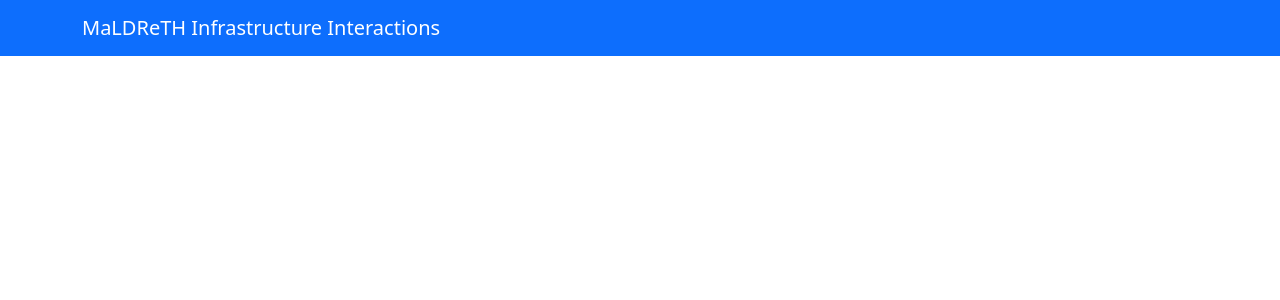
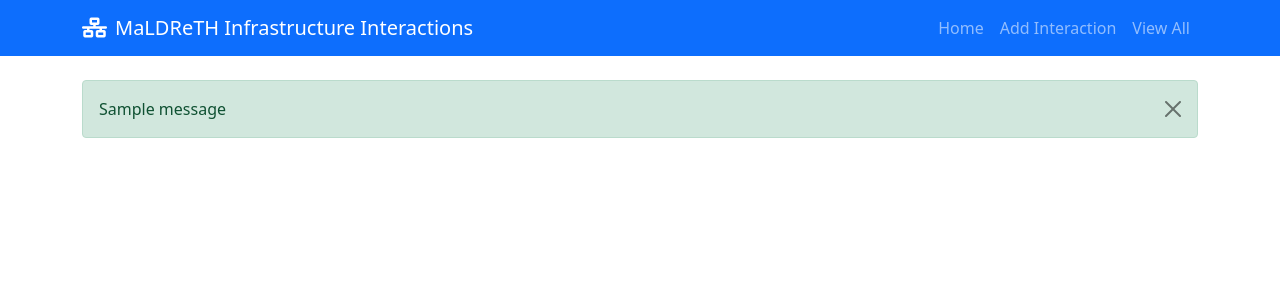
Before and after one commit to adammoore/maldreth-infrastructure-interactions, a Flask app: template templates/base.html in a window 1280 px wide. Shown: the top 300 px of the page. Run offline with Flask 3, Linux system fonts and the light colour scheme; the template is opened without the code that fills it, so the values that code supplies are empty; tables that the repository leaves empty hold one stand-in row (values such as "Sample post"); one stand-in notice (Sample message) is shown; parts of the project's set-up code (start-up, migrations or seed data) failed here and were passed over.

Commit message:
Update base.html

```diff
--- a/templates/base.html
+++ b/templates/base.html
@@ -8,14 +8,31 @@
     <link rel="stylesheet" href="https://cdnjs.cloudflare.com/ajax/libs/font-awesome/6.0.0/css/all.min.css">
 </head>
 <body>
-    <!-- TODO: Add complete base template -->
     <nav class="navbar navbar-expand-lg navbar-dark bg-primary">
         <div class="container">
-            <a class="navbar-brand" href="/">MaLDReTH Infrastructure Interactions</a>
+            <a class="navbar-brand" href="{{ url_for('index') }}">
+                <i class="fas fa-network-wired me-2"></i>MaLDReTH Infrastructure Interactions
+            </a>
+            <div class="navbar-nav">
+                <a class="nav-link" href="{{ url_for('index') }}">Home</a>
+                <a class="nav-link" href="{{ url_for('add_interaction') }}">Add Interaction</a>
+                <a class="nav-link" href="{{ url_for('view_interactions') }}">View All</a>
+            </div>
         </div>
     </nav>
 
     <div class="container mt-4">
+        {% with messages = get_flashed_messages(with_categories=true) %}
+            {% if messages %}
+                {% for category, message in messages %}
+                    <div class="alert alert-{{ 'danger' if category == 'error' else category }} alert-dismissible fade show">
+                        {{ message }}
+                        <button type="button" class="btn-close" data-bs-dismiss="alert"></button>
+                    </div>
+                {% endfor %}
+            {% endif %}
+        {% endwith %}
+
         {% block content %}{% endblock %}
     </div>
 
```
